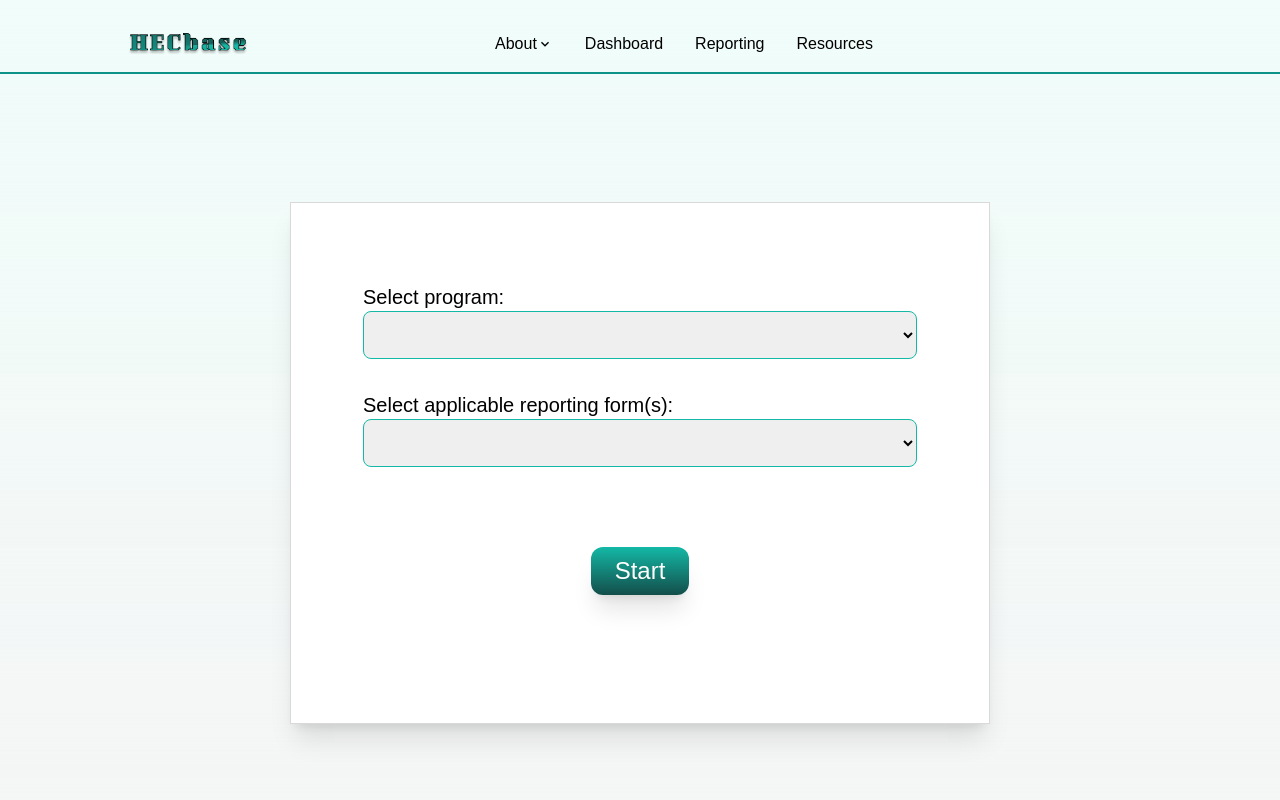
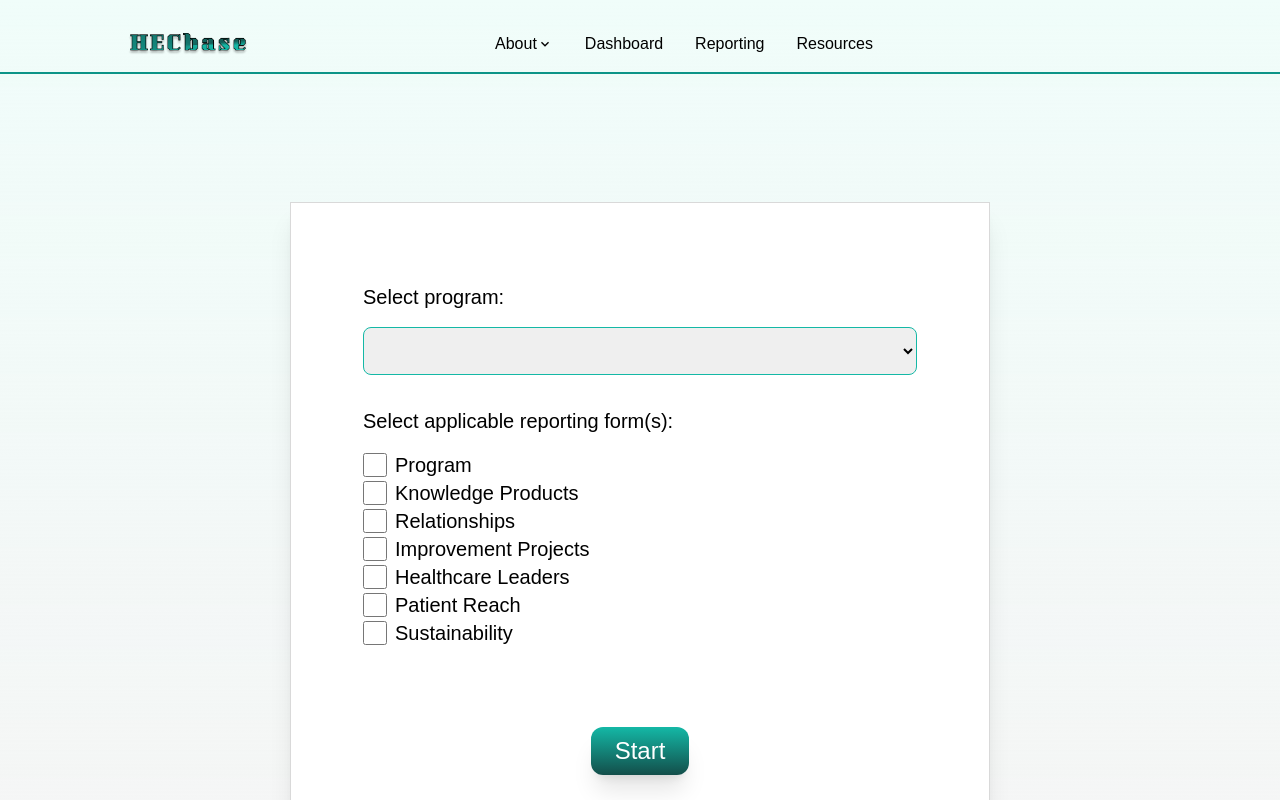
Before and after one commit to rosennabs/surveysalud, a Next.js app: page /reporting in a window 1280 px wide. Shown: the top 800 px of the page. Built offline with nearby package versions, Linux system fonts and the light colour scheme.

Commit message:
Refactor FormFields component and handle checkbox. Display all data forms selected by the user

```diff
--- a/src/app/reporting/page.tsx
+++ b/src/app/reporting/page.tsx
@@ -13,7 +13,7 @@ import { useFormContext } from '../../contexts/FormContext';
 //Define types for form values
 interface FormValues {
   program_name: string;
-  data_forms: string;
+  data_forms: string[];
 }
 
 const data_forms: string[] = [
@@ -30,7 +30,7 @@ const data_forms: string[] = [
 
 const validationSchema = Yup.object({
   program_name: Yup.string().required("Required"),
-  data_forms: Yup.string().required("Required"),
+  data_forms: Yup.array().min(1, "At least one form is required").required("Required"),
 });
 
 
@@ -43,17 +43,14 @@ function ReportingSurvey() {
 
   const initialValues: FormValues = {
     program_name: selectedProgram || "",
-    data_forms: "",
+    data_forms: [],
   };
 
 
   const handleSubmit = async (values) => {
 
     try {
-
-      const response = await axios.post('http://localhost:8080/api/reporting', values);
       setFormValues(values);
-
       setRenderSurvey(false);
     }
     catch (error) {
@@ -96,10 +93,11 @@ function ReportingSurvey() {
 
                       <FormField
                         label="Select applicable reporting form(s):"
-                        as="select"
+                        as="checkbox"
                         id="data_forms"
                         name="data_forms"
                         options={data_forms}
+                        setFieldValue={setFieldValue}
                       />
 
 
--- a/src/components/DataForms.tsx
+++ b/src/components/DataForms.tsx
@@ -4,7 +4,7 @@ import KnowledgeProducts from './KnowledgeProducts';
 import Program from './Program';
 import Relationships from './Relationships';
 
-const menuItem = 'flex items-center justify-center rounded-lg mt-2 first:mt-0 cursor-pointer h-[80px]';
+const menuItem = 'flex items-center justify-center rounded-lg my-4 first:mt-0 cursor-pointer h-[80px]';
 const activeMenuItemClass = 'bg-light-teal shadow-xl border border-light-grey text-black';
 
 
@@ -12,12 +12,12 @@ const activeMenuItemClass = 'bg-light-teal shadow-xl border border-light-grey te
 function Reporting({data_forms}) {
 
   // Initialize state with the value from local storage or default to 'Program'
-  const [activeMenuItem, setActiveMenuItem] = useState(data_forms);
+  const [activeMenuItem, setActiveMenuItem] = useState(data_forms[0]);
 
   useEffect(() => {
     const storedActiveMenuItem = localStorage.getItem('activeMenuItem');
 
-    storedActiveMenuItem ? setActiveMenuItem(storedActiveMenuItem) : setActiveMenuItem(data_forms);
+    storedActiveMenuItem ? setActiveMenuItem(storedActiveMenuItem) : setActiveMenuItem(data_forms[0]);
 
   }, []);
 
@@ -37,19 +37,9 @@ function Reporting({data_forms}) {
     <div className='flex justify-between m-32'>
 
       <div className='flex flex-col w-1/6 text-white font-semibold'>
-        {data_forms === "Program" && <p onClick={() => handleMenuClick("Program")} className={`${menuItem} ${activeMenuItem === "Program" ? activeMenuItemClass : 'bg-teal-500'}`}>Program</p>}
-
-        {data_forms === "Knowledge Products" &&  <p onClick={() => handleMenuClick("Knowledge Products")} className={`${menuItem} ${activeMenuItem === "Knowledge Products" ? activeMenuItemClass : 'bg-teal-500'}`}>Knowledge Products</p>}
-
-        {data_forms === "Relationships" && <p onClick={() => handleMenuClick("Relationships")} className={`${menuItem} ${activeMenuItem === "Relationships" ? activeMenuItemClass : 'bg-teal-500'}`}>Relationships</p>}
-
-        {data_forms === "Improvement Projects" && <p onClick={() => handleMenuClick("Improvement Projects")} className={`${menuItem} ${activeMenuItem === "Improvement Projects" ? activeMenuItemClass : 'bg-teal-500'}`}>Improvement Projects</p>}
-
-        {data_forms === "Healthcare Leaders" && <p onClick={() => handleMenuClick("Healthcare Leaders")} className={`${menuItem} ${activeMenuItem === "Healthcare Leaders" ? activeMenuItemClass : 'bg-teal-500'}`}>Healthcare Leaders</p>}
-
-        {data_forms === "Patient Reach" && <p onClick={() => handleMenuClick("Patient Reach")} className={`${menuItem} ${activeMenuItem === "Patient Reach" ? activeMenuItemClass : 'bg-teal-500'}`}>Patient Reach</p>}
-
-        {data_forms === "Sustainability" && <p onClick={() => handleMenuClick("Sustainability")} className={`${menuItem} ${activeMenuItem === "Sustainability" ? activeMenuItemClass : 'bg-teal-500'}`}>Sustainability</p>}
+        {data_forms.map((form) => (
+          <p key={form} onClick={() => handleMenuClick(form)} className={`${menuItem} ${activeMenuItem === form ? activeMenuItemClass : 'bg-teal-500'}`}>{form}</p>
+        ))}
 
       </div>
 
--- a/src/components/FormField.tsx
+++ b/src/components/FormField.tsx
@@ -14,19 +14,14 @@ function FormField({
 }) {
   const [field, meta] = useField(props);
 
+  const renderField = () => {
+    switch (as) {
+      case "select":
         return (
-    <div className="flex flex-col py-4 px-2 w-full text-xl">
-      {/*Question field*/}
-      <label>{label}</label>
-
-      {as === "select" ? (
-        <>
-          {/*Dropdown list options*/}
           <select
             {...field}
             {...props}
-            className={`border-solid border w-full rounded-lg p-2 h-12 ${
-              meta.touched && meta.error ? "border-red-600" : "border-teal-500"
+            className={`border-solid border w-full rounded-lg p-2 h-12 ${meta.touched && meta.error ? "border-red-600" : "border-teal-500"
               }`}
           >
             <option value=""></option>
@@ -37,41 +32,68 @@ function FormField({
               </option>
             ))}
           </select>
-          {/*Display error message*/}
-          {meta.touched && meta.error && (
-            <div className="text-red-600">{meta.error}</div>
-          )}
-        </>
-      ) : (
-        <>
-          {as === "textarea" ? (
+        );
+
+      case "textarea":
+        return (
           <textarea
             {...field}
             {...props}
-              className={`border-solid border w-full rounded-lg p-4 ${
-                meta.touched && meta.error
+            className={`border-solid border w-full rounded-lg p-4 ${meta.touched && meta.error
               ? "border-red-600"
               : "border-teal-500"
               }`}
           />
-          ) : (
+        );
+
+      case "checkbox":
+        return (
+          <div className="flex flex-col">
+            {options &&
+              options.map((option) => (
+
+                <label key={option} className="flex items-center w-max">
+                  <input
+                    type="checkbox"
+                    {...field}
+                    value={option}
+                    checked={field.value.includes(option)}
+                    className={`border-solid border rounded-lg p-2 h-6 w-6 ${meta.touched && meta.error ? "border-red-600" : "border-teal-500"
+                      }`}
+                  />
+                  <span className="ml-2">{option}</span>
+                </label>
+              ))}
+            </div>
+        );
+      default:
+        return (
           <input
             {...field}
             {...props}
-              className={`border-solid border w-full rounded-lg p-2 h-12 text-base ${
-                meta.touched && meta.error
+            className={`border-solid border w-full rounded-lg p-2 h-12 text-base ${meta.touched && meta.error
               ? "border-red-600"
               : "border-teal-500"
               }`}
           />
-          )}
+        );
+    }
+  };
 
+
+  return (
+    <div className="flex flex-col py-4 px-2 w-full text-xl">
+
+      <label className="pb-4">
+        {label}
+      </label>
+      {renderField()}
       {meta.touched && meta.error && (
         <div className="text-red-600">{meta.error}</div>
       )}
-        </>
-      )}
       </div>
+
+
   );
 }
 
```
Lines whose indentation alone changed are shown as unchanged.
